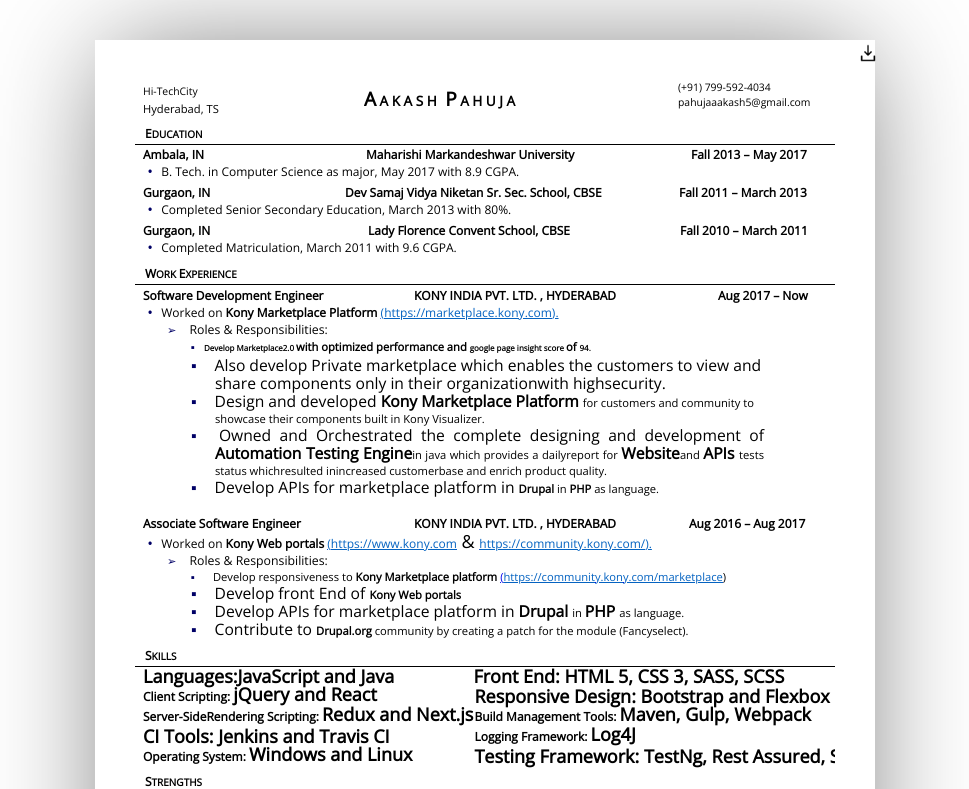
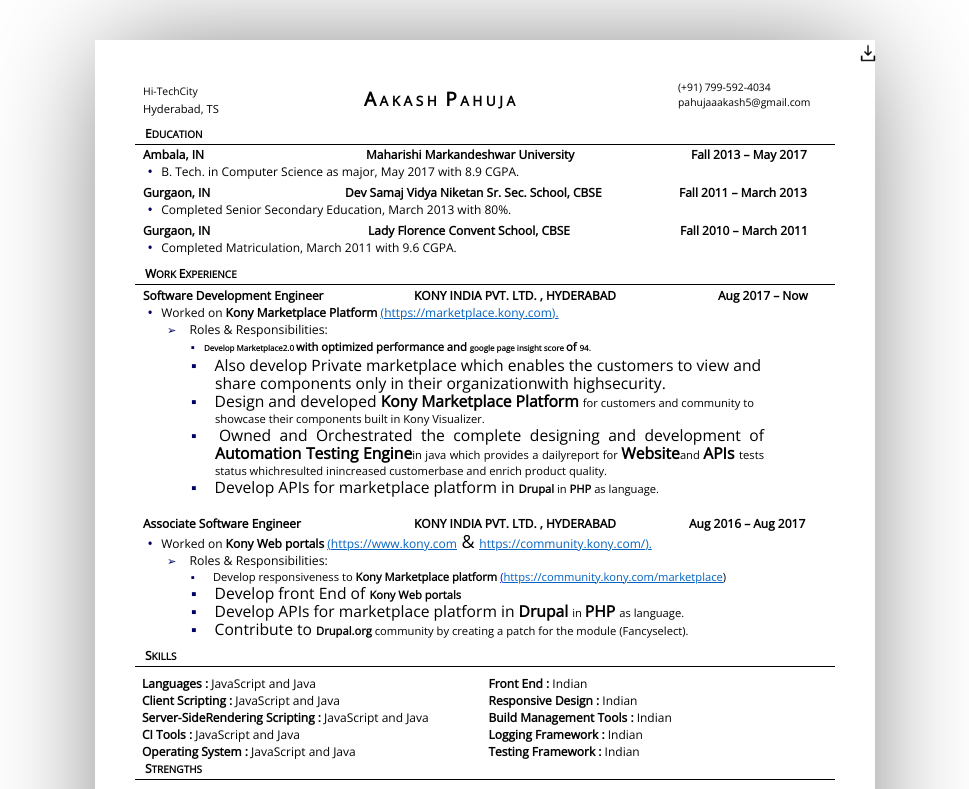
Before and after one commit to dgr8akki/dgr8akki.github.io, a React (Create React App) app: page / in a window 1280 px wide. Shown: the top 789 px of the page, without its empty margins (155-1124 px from the left). Built offline with nearby package versions, Linux system fonts and the light colour scheme.

Commit message:
Fix skills section

```diff
--- a/src/components/Resume/SkillsSection/SkillsSection.module.scss
+++ b/src/components/Resume/SkillsSection/SkillsSection.module.scss
@@ -1,3 +1,14 @@
-.headerWrapper {
-  display: block;
+.listItem {
+  font-size: 12px;
+  float: left;
+  width: 50%;
 }
+
+.list {
+  padding-left: 1%;
+  list-style-type: none;
+}
+
+.listItemHeading {
+  font-weight: bold;
+}
--- /dev/null
+++ b/src/components/Resume/SkillsSection/data.json
@@ -0,0 +1,12 @@
+{
+  "Languages" : "JavaScript and Java",
+  "Front End" : "Indian",
+  "Client Scripting" : "JavaScript and Java",
+  "Responsive Design" : "Indian",
+  "Server-SideRendering Scripting" : "JavaScript and Java",
+  "Build Management Tools" : "Indian",
+  "CI Tools" : "JavaScript and Java",
+  "Logging Framework" : "Indian",
+  "Operating System" : "JavaScript and Java",
+  "Testing Framework" : "Indian"
+}
--- a/src/components/Resume/SkillsSection/index.js
+++ b/src/components/Resume/SkillsSection/index.js
@@ -1,88 +1,24 @@
-import React, { Fragment } from 'react';
+import React from 'react';
 import style from './SkillsSection.module.scss';
 import SectionHeading from '../SectionHeading';
+import data from './data';
 
 const SkillsSection = ({ className }) => (
   <div className={className}>
     <SectionHeading heading="skills" />
-    <table cellPadding={0} cellSpacing={0} className="t5">
-      <tr>
-        <td className="tr0 td13">
-          <p className="p11 ft10">
-            <span className="ft4">Languages:</span>
-            JavaScript and Java
-          </p>
-        </td>
-        <td className="tr0 td13">
-          <p className="p3 ft10">
-            <span className="ft4">Front End: </span>
-            HTML 5, CSS 3, SASS, SCSS
-          </p>
-        </td>
-      </tr>
-      <tr>
-        <td className="tr0 td14">
-          <p className="p11 ft4">
-            Client Scripting:
-            {' '}
-            <span className="ft10">jQuery and React</span>
-          </p>
-        </td>
-        <td className="tr0 td14">
-          <p className="p12 ft10">
-            <span className="ft4">Responsive Design: </span>
-            Bootstrap and Flexbox
-          </p>
-        </td>
-      </tr>
-      <tr>
-        <td className="tr0 td14">
-          <p className="p11 ft4">
-            <nobr>Server-Side</nobr>
-            Rendering Scripting:
-            {' '}
-            <span className="ft10">Redux and Next.js</span>
-          </p>
-        </td>
-        <td className="tr0 td14">
-          <p className="p12 ft4">
-            Build Management Tools:
-            {' '}
-            <span className="ft10">Maven, Gulp, Webpack</span>
-          </p>
-        </td>
-      </tr>
-      <tr>
-        <td className="tr0 td14">
-          <p className="p11 ft10">
-            <span className="ft4">CI Tools: </span>
-            Jenkins and Travis CI
-          </p>
-        </td>
-        <td className="tr0 td14">
-          <p className="p12 ft4">
-            Logging Framework:
-            {' '}
-            <span className="ft10">Log4J</span>
-          </p>
-        </td>
-      </tr>
-      <tr>
-        <td className="tr2 td14">
-          <p className="p11 ft4">
-            Operating System:
-            {' '}
-            <span className="ft10">Windows and Linux</span>
-          </p>
-        </td>
-        <td className="tr2 td14">
-          <p className="p12 ft10">
-            <span className="ft4">Testing Framework: </span>
-            TestNg, Rest Assured, Selenium
-          </p>
-        </td>
-      </tr>
-    </table>
+    <ul className={style.list}>
+      {
+        Object.keys(data).map(key => (
+          <li className={style.listItem}>
+            <span className={style.listItemHeading}>
+              {`${key} : `}
+            </span>
+            <span>
+              {data[key]}
+            </span>
+          </li>))
+      }
+    </ul>
   </div>
 );
 
```
